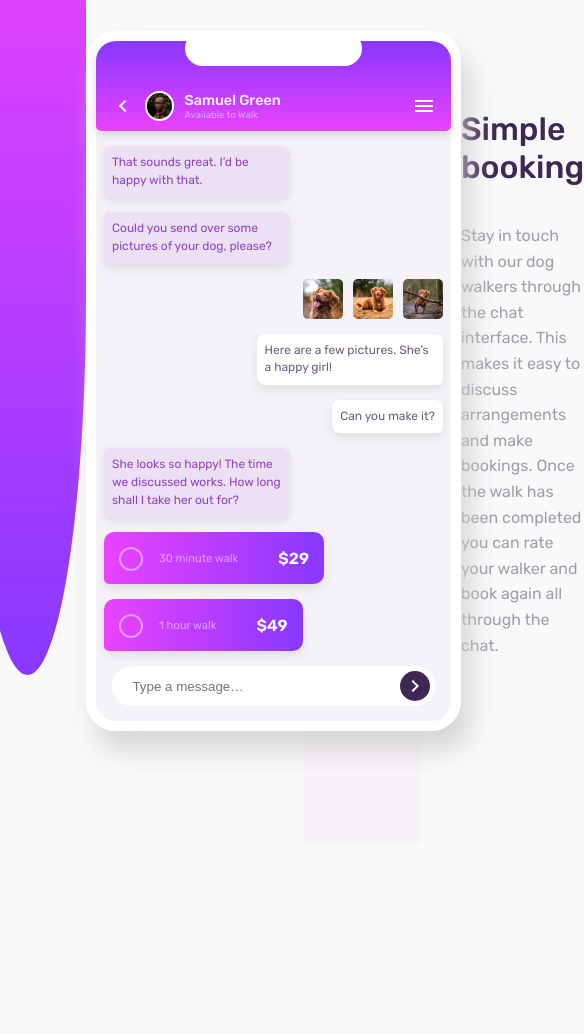
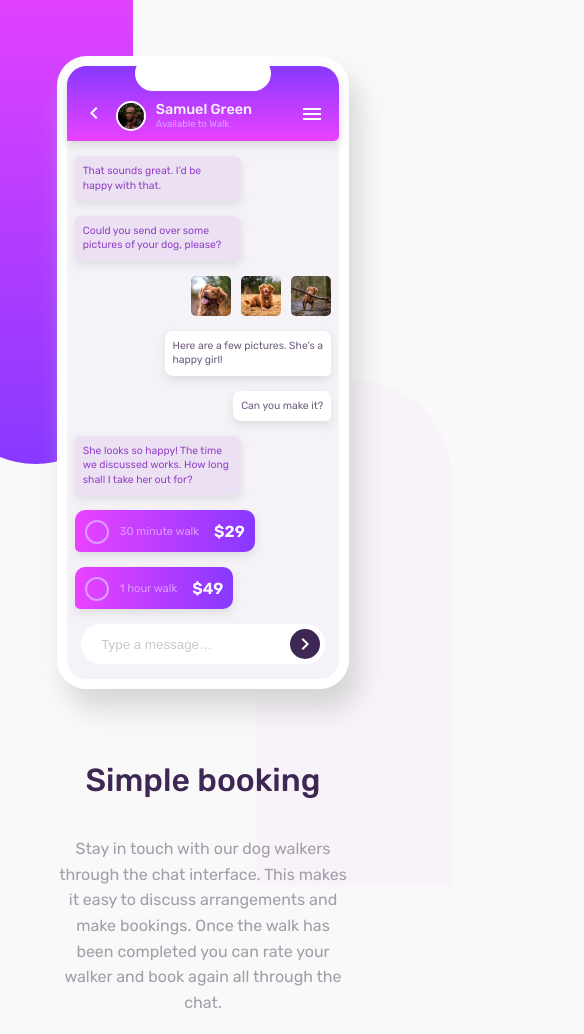
Before and after one commit to Jess99978/chat-app-css-illustration-master, a plain HTML site: page index.html in a window 390 px wide. Shown: the whole page, 584 px wide, since content can reach past the window. Before the commit the page ends 883 px from the top, so only its background shows below. Drawn offline with Linux system fonts and the light colour scheme.

Commit message:
完成 RWD 切版

```diff
--- a/index.html
+++ b/index.html
@@ -38,6 +38,7 @@
         <div class="mobile-app__screen-header">
           <div class="mobile-app__screen-notch"></div>
           <div class="mobile-app__profile">
+            <div class="mobile-app__profile-left">
               <svg
                 xmlns="http://www.w3.org/2000/svg"
                 width="24"
@@ -55,15 +56,19 @@
                 <h4 class="name">Samuel Green</h4>
                 <p class="status">Available to Walk</p>
               </div>
+            </div>
+            <div class="mobile-app__profile-right">
               <svg
                 xmlns="http://www.w3.org/2000/svg"
                 width="24"
                 height="24"
                 viewBox="0 0 24 24"
                 fill="white"
+                class="svg-menu"
               >
                 <path d="M3 18h18v-2H3v2zm0-5h18v-2H3v2zm0-7v2h18V6H3z" />
               </svg>
+            </div>
           </div>
         </div>
         <div class="mobile-app__chat-area">
--- a/scss/style.scss
+++ b/scss/style.scss
@@ -11,6 +11,9 @@ body {
   width: 100vw;
   height: 100vh;
   overflow: hidden;
+  @media (max-width: 768px) {
+    height: auto;
+  }
 }
 
 .background-block {
@@ -18,17 +21,35 @@ body {
   width: 30%;
   position: absolute;
   z-index: -1;
+  @media (max-width: 768px) {
+    height: 60%;
+    width: 50%;
+  }
   &--purple {
-    border-radius: 0 0 50% 50%;
+    border-bottom-right-radius: 50% 35%;
+    border-bottom-left-radius: 50% 35%;
     background: linear-gradient($Light-magenta, $Light-violet);
     top: -10%;
     left: -8%;
+    @media (max-width: 768px) {
+      top: -5%;
+      left: -16%;
+      border-bottom-right-radius: 50% 20%;
+      border-bottom-left-radius: 50% 20%;
+    }
   }
   &--gray {
-    border-radius: 50% 50% 0 0;
+    border-top-right-radius: 50% 35%;
+    border-top-left-radius: 50% 35%;
     background: #f8f2f9;
-    top: 10%;
+    bottom: -10%;
     right: -8%;
+    @media (max-width: 768px) {
+      bottom: -5%;
+      right: -16%;
+      border-top-right-radius: 50% 20%;
+      border-top-left-radius: 50% 20%;
+    }
   }
 }
 
@@ -40,6 +61,13 @@ body {
   justify-content: space-between;
   align-items: center;
   z-index: 100;
+  @media (max-width: 768px) {
+    max-width: 75%;
+    gap: 50px;
+    padding-block: 25px;
+    flex-direction: column;
+    justify-content: center;
+  }
 }
 
 .mobile-app {
@@ -57,11 +85,19 @@ body {
     h1 {
       color: $very-dark-desaturated-violet;
       font-weight: 500;
+      text-align: left;
+      @media (max-width: 768px) {
+        text-align: center;
+      }
     }
     p {
       line-height: 1.6rem;
       font-weight: 400;
       color: $dark-grayish-violet;
+      text-align: left;
+      @media (max-width: 768px) {
+        text-align: center;
+      }
     }
   }
   &__screen-header {
@@ -72,6 +108,9 @@ body {
     border-radius: 20px 20px 5px 5px;
     box-shadow: 0 4px 8px #ccccccbd;
     background: linear-gradient($Light-violet, $Light-magenta);
+    @media (max-width: 768px) {
+    height: 75px;
+  }
   }
   &__screen-notch {
     width: 50%;
@@ -80,7 +119,7 @@ body {
     background: $white;
     position: absolute;
     top: -10px;
-    left: 88.75px;
+    left: 25%;
   }
   &__profile {
     display: flex;
@@ -90,8 +129,14 @@ body {
     gap: 10px;
     height: 50px;
     bottom: 0;
+    justify-content: space-between;
+    align-items: center;
+  }
+  &__profile-left{
+    display: flex;
+    gap: 10px;
     justify-content: center;
-    align-items: center;
+    align-self: center;
   }
   &__avatar {
     width: 30px;
@@ -109,6 +154,9 @@ body {
     display: flex;
     flex-direction: column;
     width: 220px;
+    @media (max-width: 768px) {
+      width: 120px;
+    }
     .name {
       margin: 0;
       font-size: 0.9rem;
@@ -146,8 +194,11 @@ body {
       padding-inline: 20px;
       border: transparent;
       background: $white;
+      &::placeholder {
+        color: $grayish-blue;
+      }
     }
-    input:focus{
+    input:focus {
       outline: none;
     }
     .btn {
@@ -173,8 +224,13 @@ body {
     background: #ebe1f2;
     font-size: 0.75rem;
     align-self: flex-start;
-        box-shadow: 0 4px 8px #cccccc8f;
+    box-shadow: 0 4px 8px #cccccc8f;
     border-radius: 5px 8px 8px 5px;
+    @media (max-width: 768px) {
+      max-width: 65%;
+      line-height: 0.9rem;
+      font-size: 0.65rem;
+    }
   }
   &-user {
     max-width: 55%;
@@ -184,8 +240,13 @@ body {
     background: $white;
     font-size: 0.75rem;
     align-self: flex-end;
-        box-shadow: 0 4px 8px #cccccc8f;
+    box-shadow: 0 4px 8px #cccccc8f;
     border-radius: 8px 8px 5px 8px;
+    @media (max-width: 768px) {
+      max-width: 65%;
+      line-height: 0.9rem;
+      font-size: 0.65rem;
+    }
     &-img {
       display: flex;
       gap: 10px;
@@ -208,16 +269,24 @@ body {
     max-width: 80%;
     padding: 15px;
     border-radius: 10px 10px 10px 5px;
-            box-shadow: 0 4px 8px #cccccc8f;
+    box-shadow: 0 4px 8px #cccccc8f;
     display: flex;
     justify-content: space-around;
     align-items: center;
     gap: 15px;
     background: linear-gradient(to right, $Light-magenta, $Light-violet);
+    @media (max-width: 768px) {
+      max-width: 75%;
+      padding: 10px;
+      gap: 10px;
+    }
     .time {
       color: #dd9aff;
       font-size: 0.7rem;
       margin-right: 25px;
+      @media (max-width: 768px) {
+        margin-right: 5px;
+      }
     }
     .price {
       color: $white;
```
Also changed, not shown: css/style.css, 1 other file. Lines whose indentation alone changed are shown as unchanged.
